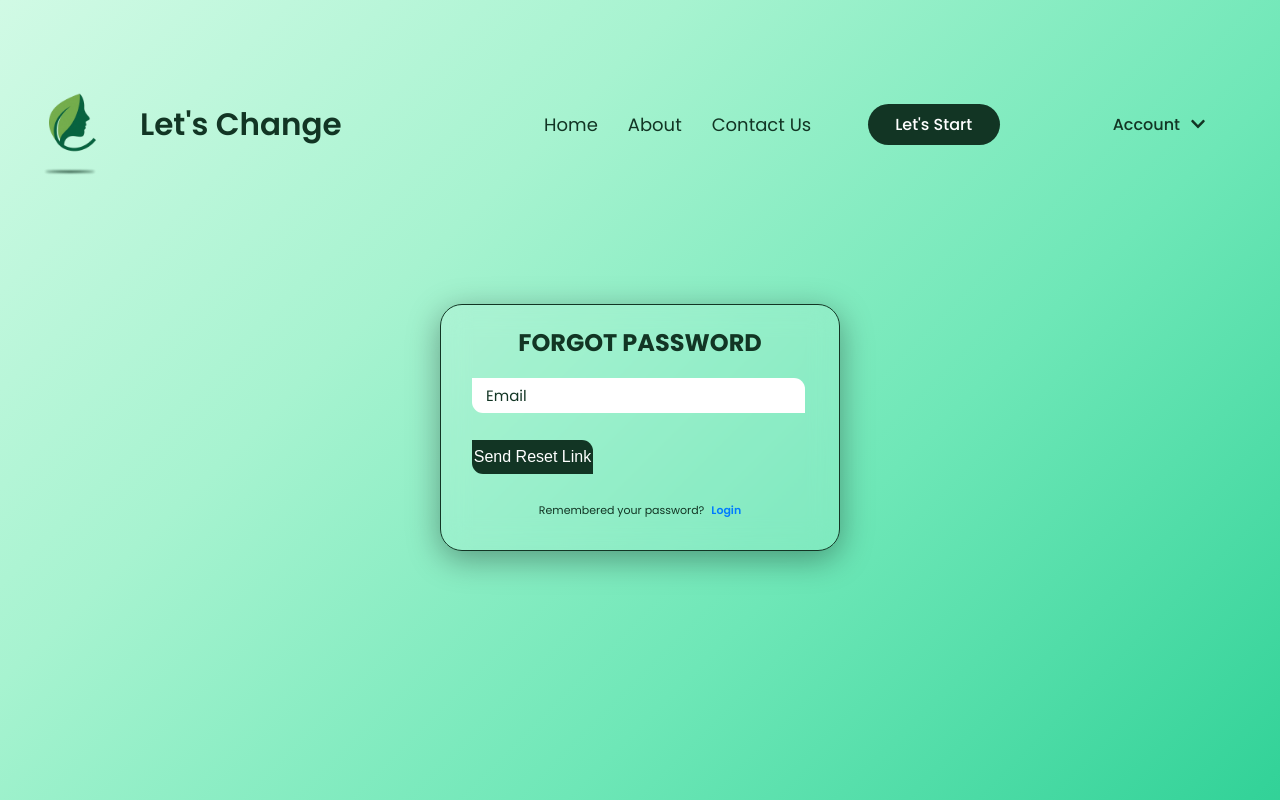
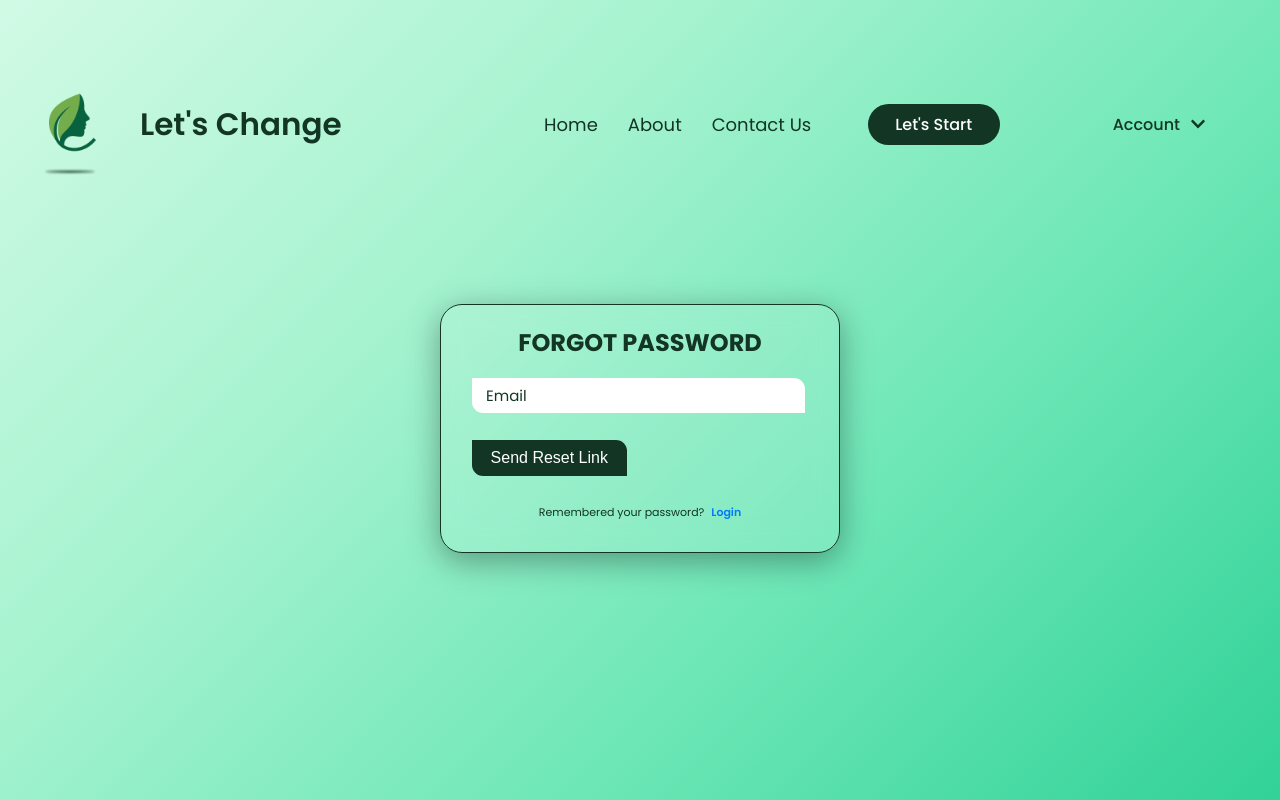
Before and after one commit to Akshay0922/Lets-Change, a React (Vite) app in the folder frontend/: page /forgot-password in a window 1280 px wide. Shown: the top 800 px of the page. Built offline with nearby package versions, Linux system fonts and the light colour scheme.

Commit message:
completed

```diff
--- a/frontend/src/components/paymentSuccess/Success.jsx
+++ b/frontend/src/components/paymentSuccess/Success.jsx
@@ -92,7 +92,7 @@ export const Success = () => {
     doc.text(`Phone: +91 9896120216`, margin, y + 15);
     doc.text(`Date: ${new Date().toLocaleDateString()}`, margin, y + 30);
 
-    const rightX = pageWidth - margin - 150;
+    const rightX = pageWidth - margin - 200;
     doc.text(`Invoice ID: ${Math.floor(Math.random() * 1000000)}`, rightX, y);
     doc.text(`Customer: ${data.customer_email || "—"}`, rightX, y + 20);
 
--- a/frontend/src/pages/login/forgotPassword/ForgotPassword.jsx
+++ b/frontend/src/pages/login/forgotPassword/ForgotPassword.jsx
@@ -76,7 +76,7 @@ export const ForgotPassword = () => {
           </div>
 
           <div className="submit-row">
-            <button type="submit" className="submit-btn" disabled={loading}>
+            <button type="submit" className="send-reset-link-btn" disabled={loading}>
               {loading ? (
                 <AiOutlineLoading3Quarters className="spinner" />
               ) : (
--- a/frontend/src/pages/login/loginForm.css
+++ b/frontend/src/pages/login/loginForm.css
@@ -108,7 +108,7 @@
 
 .submit-btn {
   width: 36%;
-  padding: 8px 0;
+  padding: 9px 0;
   border: none;
   border-radius: 0 11px;
   font-size: 16px;
@@ -159,29 +159,6 @@
 .login-signup-link span:hover {
   color: #123524;
 }
-
-/* .success-card {
-  position: absolute;
-  top: 20px;
-  padding: 14px 22px;
-  background: #4dff88;
-  color: #123524;
-  font-weight: 600;
-  border-radius: 12px;
-  box-shadow: 0 4px 15px rgba(0, 0, 0, 0.3);
-  animation: slideDown 0.5s ease;
-}
-
-@keyframes slideDown {
-  from {
-    transform: translateY(-60px);
-    opacity: 0;
-  }
-  to {
-    transform: translateY(0);
-    opacity: 1;
-  }
-} */
 
 .forgot-password {
   font-size: 12px;
@@ -300,3 +277,27 @@
     font-size: 9px;
   }
 }
+
+.send-reset-link-btn {
+  width: 46%;
+  padding: 9px 0;
+  border: none;
+  border-radius: 0 11px;
+  font-size: 16px;
+  font-weight: 500;
+  color: #fff;
+  background: #123524;
+  cursor: pointer;
+  transition: transform 0.3s, opacity 0.3s;
+  display: flex;
+  justify-content: center;
+  align-items: center;
+}
+
+.send-reset-link-btn:hover {
+  transform: scale(0.96);
+}
+
+.send-reset-link-btn:active {
+  transform: scale(0.93);
+}
--- a/frontend/src/pages/login/resetPassword/ResetPassword.jsx
+++ b/frontend/src/pages/login/resetPassword/ResetPassword.jsx
@@ -2,6 +2,7 @@ import { useState } from "react";
 import { useFormik } from "formik";
 import * as Yup from "yup";
 import { AiOutlineLoading3Quarters } from "react-icons/ai";
+import { FaEye, FaEyeSlash } from "react-icons/fa";
 import { toast } from "react-toastify";
 import { useNavigate, useParams } from "react-router-dom";
 
@@ -9,6 +10,8 @@ import "../loginForm.css"; // reuse the same styling
 
 export const ResetPassword = () => {
   const [loading, setLoading] = useState(false);
+  const [showPassword, setShowPassword] = useState(false);
+
   const navigate = useNavigate();
   const { token } = useParams(); // token from URL
 
@@ -25,11 +28,14 @@ export const ResetPassword = () => {
     onSubmit: async (values, { resetForm }) => {
       setLoading(true);
       try {
-        const res = await fetch(`http://localhost:2209/api/auth/reset-password/${token}`, {
+        const res = await fetch(
+          `http://localhost:2209/api/auth/reset-password/${token}`,
+          {
             method: "POST",
             headers: { "Content-Type": "application/json" },
             body: JSON.stringify({ password: values.password }),
-        });
+          }
+        );
 
         const data = await res.json();
 
@@ -58,9 +64,11 @@ export const ResetPassword = () => {
         <form onSubmit={formik.handleSubmit} className="login-form">
           <h2>RESET PASSWORD</h2>
 
+          {/* New Password Field */}
+          <div className="password-wrapper">
             <div className="input-box">
               <input
-              type="password"
+                type={showPassword ? "text" : "password"}
                 name="password"
                 value={formik.values.password}
                 onChange={formik.handleChange}
@@ -69,12 +77,21 @@ export const ResetPassword = () => {
               />
               <label>New Password</label>
             </div>
+            <span
+              className="toggle-eye"
+              onClick={() => setShowPassword(!showPassword)}
+            >
+              {showPassword ? <FaEyeSlash /> : <FaEye />}
+            </span>
+          </div>
           <div className="error">
             {formik.touched.password && formik.errors.password
               ? formik.errors.password
               : ""}
           </div>
 
+          {/* Confirm Password Field */}
+          <div className="password-wrapper">
             <div className="input-box">
               <input
                 type="password"
@@ -86,6 +103,7 @@ export const ResetPassword = () => {
               />
               <label>Confirm Password</label>
             </div>
+          </div>
           <div className="error">
             {formik.touched.confirmPassword && formik.errors.confirmPassword
               ? formik.errors.confirmPassword
@@ -93,7 +111,11 @@ export const ResetPassword = () => {
           </div>
 
           <div className="submit-row">
-            <button type="submit" className="submit-btn" disabled={loading}>
+            <button
+              type="submit"
+              className="send-reset-link-btn"
+              disabled={loading}
+            >
               {loading ? (
                 <AiOutlineLoading3Quarters className="spinner" />
               ) : (
@@ -102,10 +124,7 @@ export const ResetPassword = () => {
             </button>
           </div>
 
-          <div
-            className="login-signup-link"
-            style={{ marginTop: "10px" }}
-          >
+          <div className="login-signup-link" style={{ marginTop: "10px" }}>
             Remembered your password?{" "}
             <span onClick={() => navigate("/login")}>Login</span>
           </div>
```
Also changed, not shown: 17 other files (tests, documents, lock files or other folders). Lines whose indentation alone changed are shown as unchanged.
